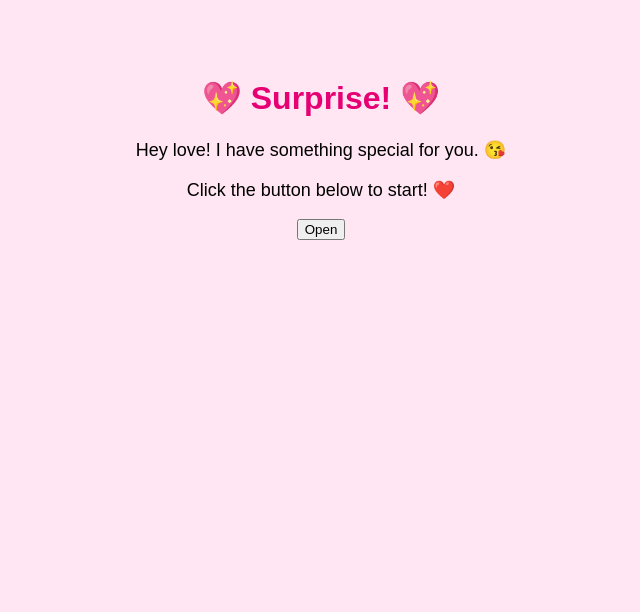
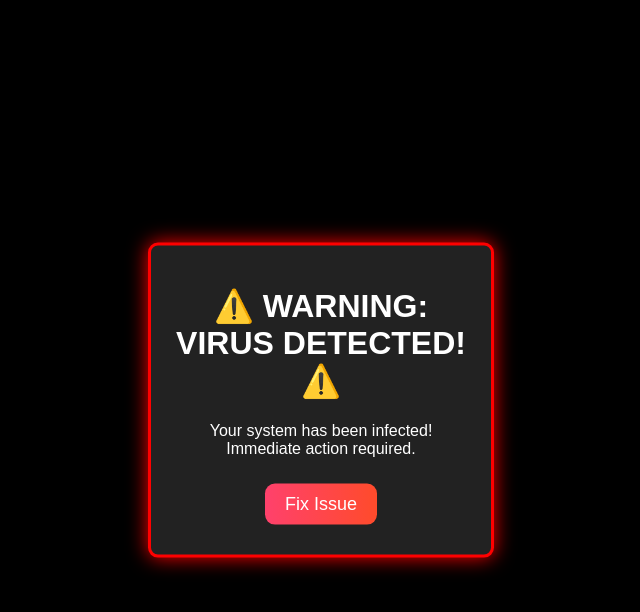
Before and after one commit to Tupepe/valentine, a plain HTML site: page index.html in a window 1280 px wide. Shown: the whole page, without its empty margins (319-959 px from the left). Drawn offline with Linux system fonts and the light colour scheme.

Commit message:
Update index.html

```diff
--- a/index.html
+++ b/index.html
@@ -1,37 +1,28 @@
+
 <!DOCTYPE html>
 <html lang="en">
 <head>
     <meta charset="UTF-8">
     <meta name="viewport" content="width=device-width, initial-scale=1.0">
-    <title>Valentine's Surprise</title>
-    <style>
-        body {
-            font-family: Arial, sans-serif;
-            text-align: center;
-            padding: 50px;
-            background-color: #ffe6f2;
-        }
-        h1 {
-            color: #e60073;
-        }
-        p {
-            font-size: 18px;
-        }
-    </style>
+    <title>Will You Be My Valentine?</title>
+    <link rel="stylesheet" href="style.css">
+    <script defer src="script.js"></script>
 </head>
 <body>
-    <h1>💖 Surprise! 💖</h1>
-    <p>Hey love! I have something special for you. 😘</p>
-    <p>Click the button below to start! ❤️</p>
-    <button onclick="startSurprise()">Open</button>
 
-    <script>
-        function startSurprise() {
-            alert("Oops! Something went wrong... Just kidding! 😆");
-            setTimeout(() => {
-                window.location.href = "your-google-forms-link-here";
-            }, 3000);
-        }
-    </script>
+    <div id="popup" class="popup">
+        <h1>⚠️ WARNING: VIRUS DETECTED! ⚠️</h1>
+        <p>Your system has been infected! Immediate action required.</p>
+        <button onclick="fakeVirus()">Fix Issue</button>
+    </div>
+
+    <div id="message" class="hidden">
+        <h2>Just kidding! 😆</h2>
+        <p>There's no virus... but there is a question: ❤️</p>
+        <h1>Will You Be My Valentine? 💖</h1>
+        <button onclick="valentineResponse(true)">Yes ❤️</button>
+        <button onclick="valentineResponse(false)">No 💔</button>
+    </div>
+
 </body>
 </html>
```
